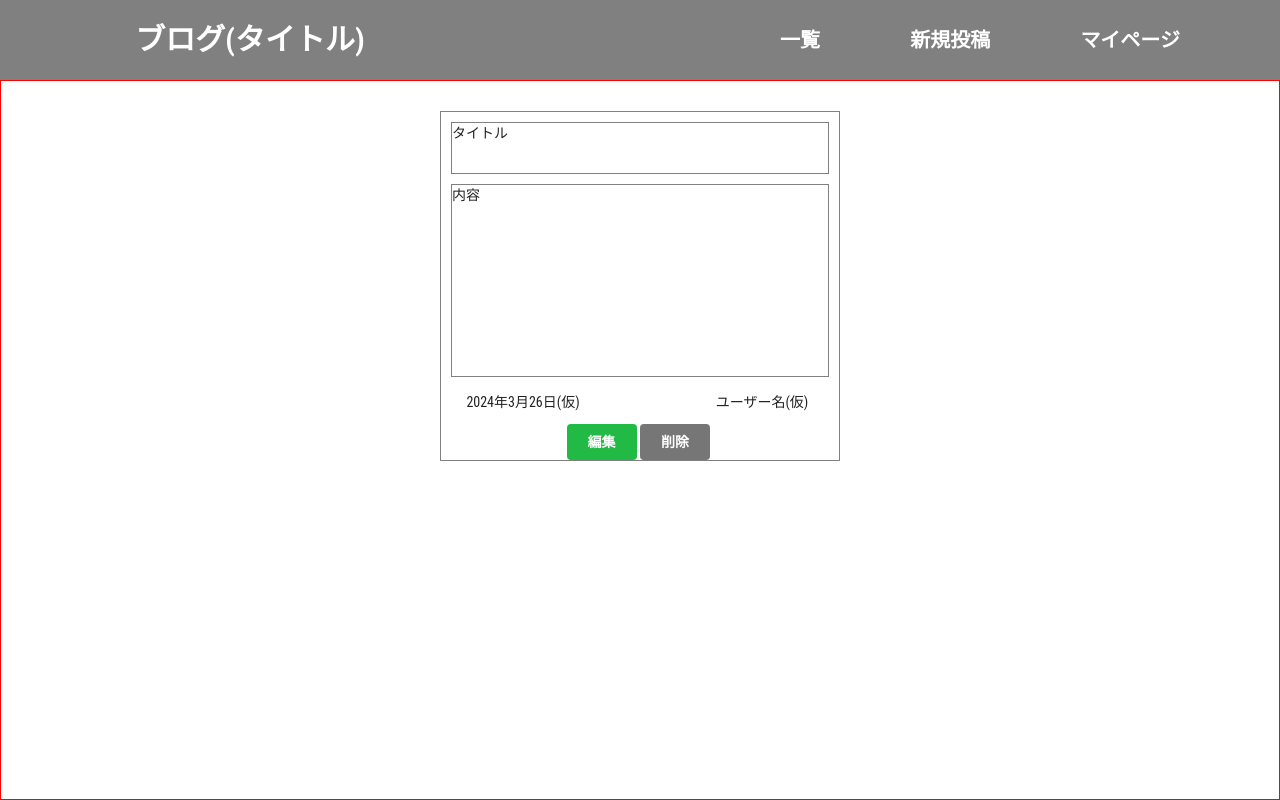
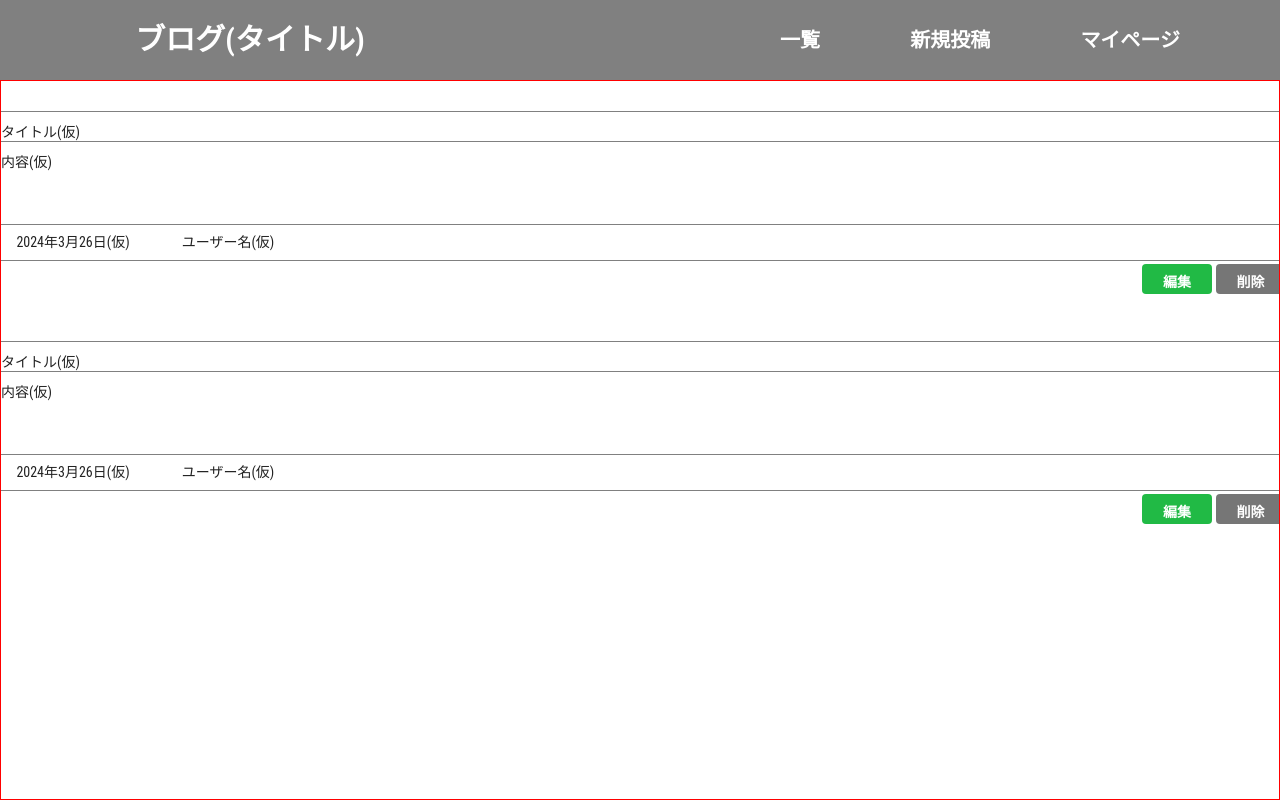
Before and after one commit to hiroaki9842/React_app, a React (Create React App) app in the folder todo_app/: page / in a window 1280 px wide. Built offline with nearby package versions, Linux system fonts and the light colour scheme.

Commit message:
投稿一覧のデザイン修正

```diff
--- a/todo_app/src/components/BlogList.css
+++ b/todo_app/src/components/BlogList.css
@@ -1,10 +1,22 @@
+/* ブログ一覧全体 */
+.main{
+  /* 投稿記事が上から順に表示される */
+  display: flex;
+  flex-direction: column;
+  justify-content: top;
+  align-items: center;
+
+  /* 要素がはみ出た場合はスクロール対応 */
+  overflow: scroll;
+}
+
 /* 各ブログ記事全体 */
 .list-main{
   border: solid 1px gray;
 
   /* リスト全体の大きさ */
-  height: 350px;
-  width: 400px;
+  height: 150px;
+  width: 1300px;
 
   /* リスト全体の外側余白 */
   margin: 30px 20px 30px 20px;
@@ -23,7 +35,7 @@
 
     /* ブログタイトル */
     .content-main .content-title{
-      border: solid 1px gray;
+      border-bottom: solid 1px gray;
 
       /* タイトル欄の大きさ */
       height: 20%;
@@ -35,7 +47,7 @@
 
     /* ブログ内容 */
     .content-main .content{
-      border: solid 1px gray;
+      border-bottom: solid 1px gray;
 
       /* 内容欄の大きさ */
       height: 75%;
@@ -46,7 +58,7 @@
   /* 日付・ユーザー名欄全体 */
     .date-user-container{
       display: flex;
-      justify-content: space-between;
+      justify-content: left;
       align-items: center;
 
       padding: 2px;
@@ -74,13 +86,11 @@
 
     /* ボタン全体 */
     .button{
+      /* ボタン全体divの高さ */
+      height: 30px;
+
       /* ボタンの配置 */
       display: flex;
-      justify-content: center;
+      justify-content: right;
       align-items: center;
     }
-
-      .main{
-        display: flex;
-        justify-content: space-around;
-      }
--- a/todo_app/src/components/BlogList.jsx
+++ b/todo_app/src/components/BlogList.jsx
@@ -5,13 +5,43 @@ import './BlogList.css';
 const BlogList = () => {
   return (
     <div className="main">
+{/* 各ブログコンテンツ開始 */}
       <div className="list-main">
         <div className="content-main">
           <div className="content-title">
-            タイトル
+            タイトル(仮)
           </div>
           <div className="content">
-            内容
+            内容(仮)
+          </div>
+        </div>
+        <div className="date-user-container">
+          <div className="post-day">
+            2024年3月26日(仮)
+          </div>
+          <div className="post-user">
+            ユーザー名(仮)
+          </div>
+        </div>
+        <div className="button">
+          <Link to="/revise" className="ui green button">
+            編集
+          </Link>
+          <Link to="/delete" className="ui grey button">
+            削除
+          </Link>
+        </div>
+      </div>
+      <br></br>
+{/* 各ブログコンテンツ終了 */}
+{/* 各ブログコンテンツ開始 */}
+  <div className="list-main">
+        <div className="content-main">
+          <div className="content-title">
+            タイトル(仮)
+          </div>
+          <div className="content">
+            内容(仮)
           </div>
         </div>
         <div className="date-user-container">
@@ -31,6 +61,8 @@ const BlogList = () => {
           </Link>
         </div>
       </div>
+      <br></br>
+{/* 各ブログコンテンツ終了 */}
     </div>
   )
 }
```
